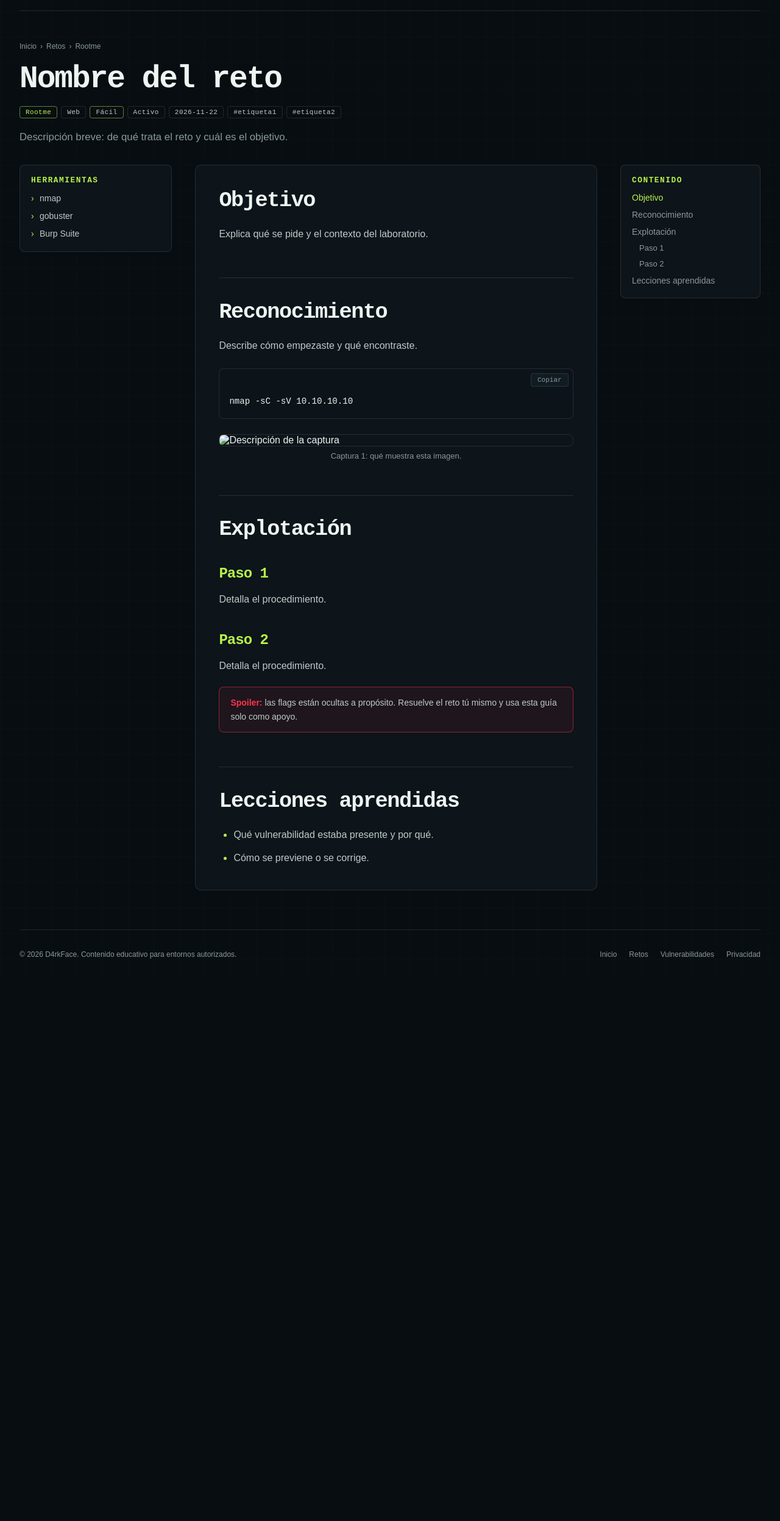
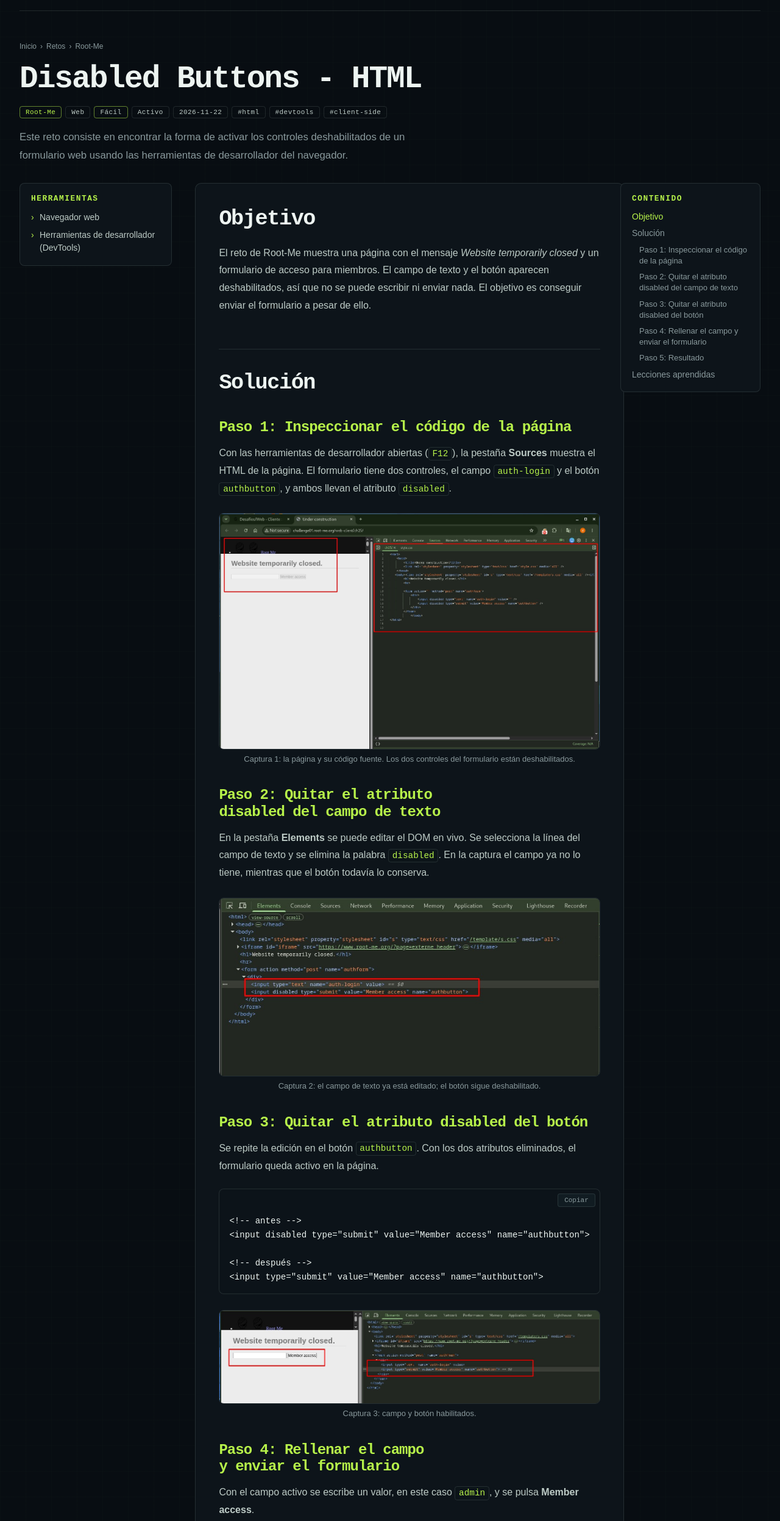
Before and after one commit to d4rkFac3-ux/d4rkFac3-ux.github.io, a plain HTML site: page retos/rootme/disabled_buttons/index.html in a window 1280 px wide. Shown: the part 66-2560 px from the top of the page at 61% size. Before the commit the page ends 1672 px from the top, so only its background shows below. Drawn offline with Linux system fonts and the light colour scheme.

Commit message:
Prueba de subir Disabled Buttons

```diff
--- a/retos/rootme/disabled_buttons/index.html
+++ b/retos/rootme/disabled_buttons/index.html
@@ -3,12 +3,12 @@
 <head>
     <meta charset="UTF-8">
     <meta name="viewport" content="width=device-width, initial-scale=1.0">
-    <meta name="description" content="RESUMEN CORTO PARA GOOGLE (una frase).">
+    <meta name="description" content="Solución del reto Disabled Buttons (HTML) de Root-Me: cómo habilitar botones deshabilitados editando el DOM con las herramientas de desarrollador.">
     <meta name="theme-color" content="#080d12">
     <meta name="referrer" content="strict-origin-when-cross-origin">
     <meta http-equiv="Content-Security-Policy" content="default-src 'self'; base-uri 'self'; object-src 'none'; form-action 'self'; img-src 'self' data: https://*.goatcounter.com; font-src 'self'; style-src 'self'; script-src 'self' https://gc.zgo.at; connect-src 'self' https://*.goatcounter.com; frame-src https://www.youtube-nocookie.com https://www.youtube.com">
     <!-- 1) CAMBIA el título de la pestaña (usa el mismo nombre que el h1). -->
-    <title>Nombre del reto | D4rkFace</title>
+    <title>Disabled Buttons - HTML | D4rkFace</title>
     <link rel="icon" type="image/png" href="/assets/img/favicon.png">
     <script src="/assets/js/theme.js"></script>
     <link rel="stylesheet" href="/assets/css/site.css">
@@ -29,13 +29,13 @@
     -->
     <script type="application/json" id="reto-meta">
     {
-        "plataforma": "Rootme",
+        "plataforma": "Root-Me",
         "categoria": "Web",
         "dificultad": "Fácil",
-        "tipo": "Reconocimiento",
+        "tipo": "reto",
         "estado": "Activo",
         "fecha": "2026-11-22",
-        "etiquetas": ["etiqueta1", "etiqueta2"],
+        "etiquetas": ["html", "devtools", "client-side"],
         "borrador": true
     }
     </script>
@@ -45,9 +45,9 @@
 
         <div class="reto-head">
             <!-- 3) TÍTULO y descripción corta -->
-            <h1>Nombre del reto</h1>
+            <h1>Disabled Buttons - HTML</h1>
             <div class="badges" data-meta-chips></div>
-            <p class="lead">Descripción breve: de qué trata el reto y cuál es el objetivo.</p>
+            <p class="lead">Este reto consiste en encontrar la forma de activar los controles deshabilitados de un formulario web usando las herramientas de desarrollador del navegador.</p>
         </div>
 
         <div class="toc-mobile" data-toc-mobile></div>
@@ -57,34 +57,58 @@
             <aside class="reto-tools" aria-label="Herramientas utilizadas">
                 <h2>Herramientas</h2>
                 <ul>
-                    <li>nmap</li>
-                    <li>gobuster</li>
-                    <li>Burp Suite</li>
+                    <li>Navegador web</li>
+                    <li>Herramientas de desarrollador (DevTools)</li>
                 </ul>
             </aside>
 
             <!-- 5) SOLUCIÓN: usa h2 para secciones y h3 para subsecciones (alimentan el índice). -->
             <article class="reto-solucion">
                 <h2>Objetivo</h2>
-                <p>Explica qué se pide y el contexto del laboratorio.</p>
+                <p>El reto de Root-Me muestra una página con el mensaje <em>Website temporarily closed</em> y un formulario de acceso para miembros. El campo de texto y el botón aparecen deshabilitados, así que no se puede escribir ni enviar nada. El objetivo es conseguir enviar el formulario a pesar de ello.</p>
 
-                <h2>Reconocimiento</h2>
-                <p>Describe cómo empezaste y qué encontraste.</p>
-                <pre><code>nmap -sC -sV 10.10.10.10</code></pre>
+                <h2>Solución</h2>
 
-                <!-- Imágenes de evidencia: guárdalas en la carpeta img/ de este reto. Haz clic en ellas para ampliar. -->
+                <h3>Paso 1: Inspeccionar el código de la página</h3>
+                <p>Con las herramientas de desarrollador abiertas (<code>F12</code>), la pestaña <strong>Sources</strong> muestra el HTML de la página. El formulario tiene dos controles, el campo <code>auth-login</code> y el botón <code>authbutton</code>, y ambos llevan el atributo <code>disabled</code>.</p>
                 <figure class="evidence">
-                    <img src="./img/captura-01.png" alt="Descripción de la captura" loading="lazy">
-                    <figcaption>Captura 1: qué muestra esta imagen.</figcaption>
+                    <img src="./img/Disabled_1.jpeg" alt="Página del reto a la izquierda y, a la derecha, el código fuente en la pestaña Sources con el campo de texto y el botón marcados como disabled" loading="lazy">
+                    <figcaption>Captura 1: la página y su código fuente. Los dos controles del formulario están deshabilitados.</figcaption>
                 </figure>
 
-                <h2>Explotación</h2>
-                <h3>Paso 1</h3>
-                <p>Detalla el procedimiento.</p>
-                <h3>Paso 2</h3>
-                <p>Detalla el procedimiento.</p>
+                <h3>Paso 2: Quitar el atributo disabled del campo de texto</h3>
+                <p>En la pestaña <strong>Elements</strong> se puede editar el DOM en vivo. Se selecciona la línea del campo de texto y se elimina la palabra <code>disabled</code>. En la captura el campo ya no lo tiene, mientras que el botón todavía lo conserva.</p>
+                <figure class="evidence">
+                    <img src="./img/Disabled_2.jpeg" alt="Pestaña Elements con el input de texto ya sin disabled y el input de tipo submit todavía con disabled" loading="lazy">
+                    <figcaption>Captura 2: el campo de texto ya está editado; el botón sigue deshabilitado.</figcaption>
+                </figure>
 
-                <!-- Flags: no las publiques completas. Usa algo como FLAG{********}. -->
+                <h3>Paso 3: Quitar el atributo disabled del botón</h3>
+                <p>Se repite la edición en el botón <code>authbutton</code>. Con los dos atributos eliminados, el formulario queda activo en la página.</p>
+<pre><code>&lt;!-- antes --&gt;
+&lt;input disabled type="submit" value="Member access" name="authbutton"&gt;
+
+&lt;!-- después --&gt;
+&lt;input type="submit" value="Member access" name="authbutton"&gt;</code></pre>
+                <figure class="evidence">
+                    <img src="./img/Disabled_3.jpeg" alt="Formulario con el campo de texto y el botón Member access ya habilitados, junto al DOM editado" loading="lazy">
+                    <figcaption>Captura 3: campo y botón habilitados.</figcaption>
+                </figure>
+
+                <h3>Paso 4: Rellenar el campo y enviar el formulario</h3>
+                <p>Con el campo activo se escribe un valor, en este caso <code>admin</code>, y se pulsa <strong>Member access</strong>.</p>
+                <figure class="evidence">
+                    <img src="./img/Disabled_4.jpeg" alt="Campo de texto con el valor admin escrito y el botón Member access listo para pulsar" loading="lazy">
+                    <figcaption>Captura 4: el campo acepta texto y el formulario está listo para enviarse.</figcaption>
+                </figure>
+
+                <h3>Paso 5: Resultado</h3>
+                <p>La página responde con el mensaje <em>Member access granted!</em> y muestra la contraseña de validación del reto. Está tachada en la captura a propósito.</p>
+                <figure class="evidence">
+                    <img src="./img/Disabled_5.jpeg" alt="Mensaje de acceso concedido con la contraseña de validación tachada en rojo" loading="lazy">
+                    <figcaption>Captura 5: acceso concedido. La contraseña de validación está oculta.</figcaption>
+                </figure>
+
                 <div class="notice"><strong>Spoiler:</strong> las flags están ocultas a propósito. Resuelve el reto tú mismo y usa esta guía solo como apoyo.</div>
 
                 <!-- Video de YouTube (opcional): quita los comentarios y cambia VIDEO_ID.
@@ -95,8 +119,9 @@
 
                 <h2>Lecciones aprendidas</h2>
                 <ul>
-                    <li>Qué vulnerabilidad estaba presente y por qué.</li>
-                    <li>Cómo se previene o se corrige.</li>
+                    <li>El atributo <code>disabled</code> solo controla lo que muestra el navegador. Quien usa la página puede editarlo desde las herramientas de desarrollador y no protege nada.</li>
+                    <li>Todo control de acceso debe validarse en el servidor. Ocultar, deshabilitar o bloquear elementos en el cliente es solo una ayuda visual.</li>
+                    <li>Las herramientas de desarrollador (<strong>Elements</strong> y <strong>Sources</strong>) son lo primero que conviene mirar en los retos de la categoría web de cliente.</li>
                 </ul>
             </article>
 
--- a/tools/build.mjs
+++ b/tools/build.mjs
@@ -76,8 +76,9 @@ async function readEntries(files) {
         try { meta = JSON.parse(metaMatch[1]); }
         catch (error) { fail(`${rel}: el JSON de "reto-meta" no es válido (${error.message}). Revisa comas y comillas.`); }
 
-        const h1 = html.match(/<h1[^>]*>([\s\S]*?)<\/h1>/i);
-        const lead = html.match(/<p[^>]*class=["'][^"']*\blead\b[^"']*["'][^>]*>([\s\S]*?)<\/p>/i);
+        const visibleHtml = html.replace(/<!--[\s\S]*?-->/g, '');   // ignora comentarios (la plantilla menciona <h1> en uno)
+        const h1 = visibleHtml.match(/<h1[^>]*>([\s\S]*?)<\/h1>/i);
+        const lead = visibleHtml.match(/<p[^>]*class=["'][^"']*\blead\b[^"']*["'][^>]*>([\s\S]*?)<\/p>/i);
         const section = parts[0];
         const platformSlug = parts[1];
         const dir = parts.slice(0, -1).join('/');
```
Also changed, not shown: retos/rootme/disabled_buttons/img/Disabled_1.jpeg (added), retos/rootme/disabled_buttons/img/Disabled_2.jpeg (added), retos/rootme/disabled_buttons/img/Disabled_3.jpeg (added), retos/rootme/disabled_buttons/img/Disabled_4.jpeg (added), retos/rootme/disabled_buttons/img/Disabled_5.jpeg (added).
